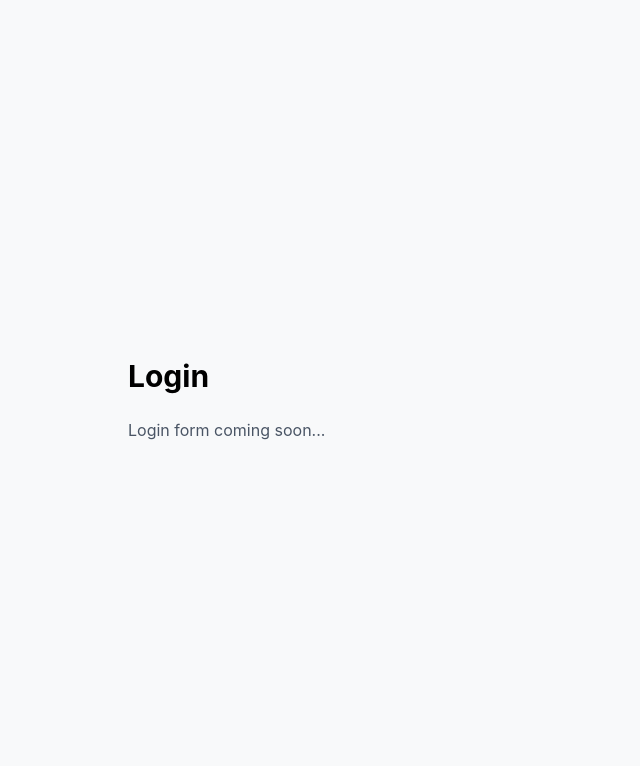
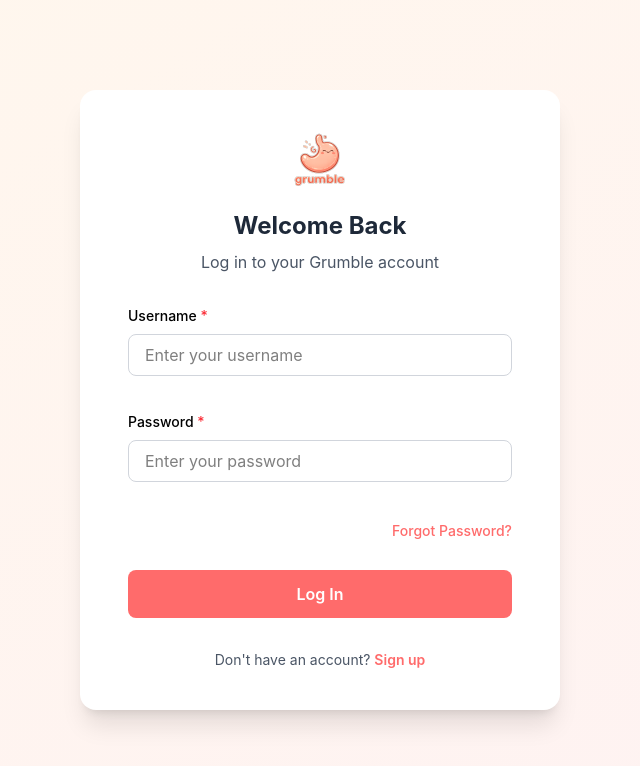
Before and after one commit to cheryl9/grumble, a React (Vite) app in the folder grumble-frontend/: page /login in a window 1280 px wide. Shown: the top 766 px of the page, without its empty margins (320-960 px from the left). Built offline with nearby package versions, Linux system fonts and the light colour scheme.

Commit message:
Updated UI for login, register, and onboarding pages

```diff
--- a/grumble-frontend/src/pages/auth/Login.jsx
+++ b/grumble-frontend/src/pages/auth/Login.jsx
@@ -1,9 +1,147 @@
+import { useState } from 'react';
+import { useNavigate } from 'react-router-dom';
+import Button from '../../components/common/Button';
+import Input from '../../components/common/Input';
+import logo from '../../assets/logo.png';
+import { validateUsername } from '../../utils/validation';
+import { ROUTES } from '../../utils/constants';
+
 export default function Login() {
+  const navigate = useNavigate();
+
+  const [formData, setFormData] = useState({
+    username: '',
+    password: ''
+  });
+
+  const [errors, setErrors] = useState({});
+  const [isSubmitting, setIsSubmitting] = useState(false);
+
+  const handleChange = (e) => {
+    const { name, value } = e.target;
+    setFormData(prev => ({
+      ...prev,
+      [name]: value
+    }));
+
+    // Clear error when user starts typing
+    if (errors[name]) {
+      setErrors(prev => ({
+        ...prev,
+        [name]: null
+      }));
+    }
+  };
+
+  const validateForm = () => {
+    const newErrors = {};
+
+    const usernameError = validateUsername(formData.username);
+    if (usernameError) newErrors.username = usernameError;
+
+    if (!formData.password) {
+      newErrors.password = 'Password is required';
+    }
+
+    setErrors(newErrors);
+    return Object.keys(newErrors).length === 0;
+  };
+
+  const handleSubmit = async (e) => {
+    e.preventDefault();
+
+    if (!validateForm()) return;
+
+    setIsSubmitting(true);
+
+    try {
+      // TODO: Add actual login API call
+      await new Promise(resolve => setTimeout(resolve, 1000));
+
+      // Navigate to explore page on successful login
+      navigate(ROUTES.EXPLORE);
+    } catch (_error) {
+      setErrors({ submit: 'Invalid username or password. Please try again.' });
+    } finally {
+      setIsSubmitting(false);
+    }
+  };
+
   return (
-    <div className="min-h-screen flex items-center justify-center bg-light">
-      <div className="max-w-md w-full p-8">
-        <h1 className="text-3xl font-bold mb-6">Login</h1>
-        <p className="text-gray-600">Login form coming soon...</p>
+    <div className="min-h-screen flex items-center justify-center bg-gradient-to-br from-orange-50 to-red-50 p-4">
+      <div
+        className="w-full bg-white rounded-2xl shadow-xl overflow-hidden"
+        style={{ maxWidth: '480px' }}
+      >
+        {/* Inner content with padding */}
+        <div style={{ padding: '40px 48px' }}>
+          <img src={logo} alt="Grumble Logo" className="w-16 h-16 mx-auto mb-4" />
+
+          <h1 className="text-2xl font-bold text-center mb-2 text-gray-800">Welcome Back</h1>
+          <p className="text-gray-600 text-center mb-8">Log in to your Grumble account</p>
+
+          <form onSubmit={handleSubmit} className="flex flex-col gap-5">
+            <Input
+              label="Username"
+              type="text"
+              name="username"
+              value={formData.username}
+              onChange={handleChange}
+              error={errors.username}
+              placeholder="Enter your username"
+              required
+            />
+
+            <Input
+              label="Password"
+              type="password"
+              name="password"
+              value={formData.password}
+              onChange={handleChange}
+              error={errors.password}
+              placeholder="Enter your password"
+              required
+            />
+
+            {/* Forgot Password Link */}
+            <div className="text-right">
+              <button
+                type="button"
+                onClick={() => navigate(ROUTES.FORGOT_PASSWORD)}
+                className="text-sm text-primary hover:underline font-medium"
+              >
+                Forgot Password?
+              </button>
+            </div>
+
+            {errors.submit && (
+              <div className="bg-red-50 border border-red-200 rounded-lg p-3">
+                <p className="text-sm text-red-700">{errors.submit}</p>
+              </div>
+            )}
+
+            <div className="pt-2">
+              <Button
+                type="submit"
+                disabled={isSubmitting}
+              >
+                {isSubmitting ? 'Logging in...' : 'Log In'}
+              </Button>
+            </div>
+          </form>
+
+          <div className="mt-8 text-center">
+            <p className="text-sm text-gray-600">
+              Don't have an account?{' '}
+              <button
+                onClick={() => navigate(ROUTES.REGISTER)}
+                className="text-primary font-semibold hover:underline"
+              >
+                Sign up
+              </button>
+            </p>
+          </div>
+        </div>
       </div>
     </div>
   );
--- a/grumble-frontend/src/pages/auth/OnboardingSurvey.jsx
+++ b/grumble-frontend/src/pages/auth/OnboardingSurvey.jsx
@@ -1,9 +1,122 @@
+import { useState } from 'react';
+import { useNavigate } from 'react-router-dom';
+import Button from '../../components/common/Button';
+import logo from '../../assets/logo.png';
+import { CUISINE_CATEGORIES, ROUTES } from '../../utils/constants';
+
 export default function OnboardingSurvey() {
+  const navigate = useNavigate();
+
+  const [selectedCuisines, setSelectedCuisines] = useState([]);
+  const [isSubmitting, setIsSubmitting] = useState(false);
+  const [error, setError] = useState('');
+
+  const handleCuisineToggle = (cuisine) => {
+    setSelectedCuisines(prev => {
+      if (prev.includes(cuisine)) {
+        return prev.filter(c => c !== cuisine);
+      } else {
+        return [...prev, cuisine];
+      }
+    });
+    if (error) setError('');
+  };
+
+  const handleSkip = () => {
+    navigate(ROUTES.EXPLORE);
+  };
+
+  const handleSubmit = async (e) => {
+    e.preventDefault();
+
+    if (selectedCuisines.length === 0) {
+      setError('Please select at least one cuisine or skip the survey.');
+      return;
+    }
+
+    setIsSubmitting(true);
+
+    try {
+      // TODO: Add API call to save user preferences
+      console.log('Selected cuisines:', selectedCuisines);
+      await new Promise(resolve => setTimeout(resolve, 1000));
+
+      // Navigate to main app
+      navigate(ROUTES.EXPLORE);
+    } catch (_error) {
+      setError('Failed to save preferences. Please try again.');
+    } finally {
+      setIsSubmitting(false);
+    }
+  };
+
   return (
-    <div className="min-h-screen flex items-center justify-center bg-light">
-      <div className="max-w-md w-full p-8">
-        <h1 className="text-3xl font-bold mb-6">Onboarding Survey</h1>
-        <p className="text-gray-600">Survey coming soon...</p>
+    <div className="min-h-screen flex items-center justify-center bg-gradient-to-br from-orange-50 to-red-50 p-4">
+      <div className="w-full bg-white rounded-2xl shadow-xl overflow-hidden"
+        style={{ maxWidth: '680px' }}>
+        <div style={{ padding: '40px 48px' }}>
+          <img src={logo} alt="Grumble Logo" className="w-16 h-16 mx-auto mb-4" />
+
+          <h1 className="text-2xl font-bold text-center mb-2 text-gray-800">
+            What do you like to eat?
+          </h1>
+          <p className="text-gray-600 text-center mb-8">
+            Select your favorite cuisines to get personalized recommendations
+          </p>
+            <form onSubmit={handleSubmit}>
+            {/* Cuisine Selection Grid */}
+            <div className="grid grid-cols-3 gap-3 mb-6">
+              {CUISINE_CATEGORIES.map((cuisine) => {
+                const isSelected = selectedCuisines.includes(cuisine);
+                return (
+                  <button
+                    key={cuisine}
+                    type="button"
+                    onClick={() => handleCuisineToggle(cuisine)}
+                    className={`p-4 rounded-lg border-2 transition-all font-medium ${
+                      isSelected
+                        ? 'border-primary bg-primary/10 text-primary'
+                        : 'border-gray-300 hover:border-gray-400 text-gray-700'
+                    }`}
+                  >
+                    {cuisine}
+                  </button>
+                );
+              })}
+            </div>
+            {/* Selection Counter */}
+            <div className="text-center mb-4">
+              <p className="text-sm text-gray-600">
+                {selectedCuisines.length} cuisine{selectedCuisines.length !== 1 ? 's' : ''} selected
+              </p>
+            </div>
+            {/* Error Message */}
+            {error && (
+              <div className="bg-red-50 border border-red-200 rounded-lg p-3 mb-4">
+                <p className="text-sm text-red-700">{error}</p>
+              </div>
+            )}
+                        {/* Submit Button */}
+            <div className="mb-3">
+              <Button
+                type="submit"
+                disabled={isSubmitting}
+              >
+                {isSubmitting ? 'Saving...' : 'Continue'}
+              </Button>
+            </div>
+
+            {/* Skip Button */}
+            <button
+              type="button"
+              onClick={handleSkip}
+              className="w-full text-center text-sm text-gray-600 hover:text-gray-800 font-medium py-2"
+              disabled={isSubmitting}
+            >
+              Skip for now
+            </button>
+          </form>
+        </div>
       </div>
     </div>
   );
--- a/grumble-frontend/src/pages/auth/Registration.jsx
+++ b/grumble-frontend/src/pages/auth/Registration.jsx
@@ -2,7 +2,7 @@ import { useState } from 'react';
 import { useNavigate } from 'react-router-dom';
 import Button from '../../components/common/Button';
 import Input from '../../components/common/Input';
-import Logo from '../../components/common/Logo';
+import logo from '../../assets/logo.png';
 import useContactPermission from '../../hooks/useContactPermission';
 import { validatePassword, validatePhoneNumber, validateUsername } from '../../utils/validation';
 import { ROUTES } from '../../utils/constants';
@@ -67,7 +67,7 @@ export default function Registration() {
       await new Promise(resolve => setTimeout(resolve, 1000));
       await requestContactPermission();
       navigate(ROUTES.ONBOARDING);
-    } catch (error) {
+    } catch (_error) {
       setErrors({ submit: 'Registration failed. Please try again.' });
     } finally {
       setIsSubmitting(false);
@@ -79,14 +79,19 @@ export default function Registration() {
   };
 
   return (
-    <div className="min-h-screen flex items-center justify-center bg-gradient-to-br from-orange-50 to-red-50 px-4 py-8">
-      <div className="max-w-md w-full bg-white rounded-2xl shadow-xl p-8">
-        <Logo size="lg" />
+    <div className="min-h-screen flex items-center justify-center bg-gradient-to-br from-orange-50 to-red-50 p-4">
+      <div
+        className="w-full bg-white rounded-2xl shadow-xl overflow-hidden"
+        style={{ maxWidth: '480px' }}
+      >
+        {/* Inner content with padding */}
+        <div style={{ padding: '40px 48px' }}>
+          <img src={logo} alt="Grumble Logo" className="w-16 h-16 mx-auto mb-4" />
 
           <h1 className="text-2xl font-bold text-center mb-2 text-gray-800">Create Account</h1>
           <p className="text-gray-600 text-center mb-8">Join the Grumble community</p>
 
-        <form onSubmit={handleSubmit} className="space-y-4">
+          <form onSubmit={handleSubmit} className="flex flex-col gap-5">
             <Input
               label="Phone Number"
               type="tel"
@@ -102,7 +107,7 @@ export default function Registration() {
               <button
                 type="button"
                 onClick={handleRequestContacts}
-              className="w-full px-4 py-2 text-sm text-primary border-2 border-primary rounded-lg hover:bg-primary hover:text-white transition-all duration-200 font-medium"
+                className="w-full h-12 px-4 text-sm text-gray-600 border border-gray-300 rounded-lg hover:bg-gray-50 hover:border-gray-400 transition-all duration-200 font-medium"
               >
                 📱 Import Contacts (Optional)
               </button>
@@ -163,7 +168,7 @@ export default function Registration() {
             </div>
           </form>
 
-        <div className="mt-6 text-center">
+          <div className="mt-8 text-center">
             <p className="text-sm text-gray-600">
               Already have an account?{' '}
               <button
@@ -176,5 +181,6 @@ export default function Registration() {
           </div>
         </div>
       </div>
+    </div>
   );
 }
```
Lines whose indentation alone changed are shown as unchanged.
